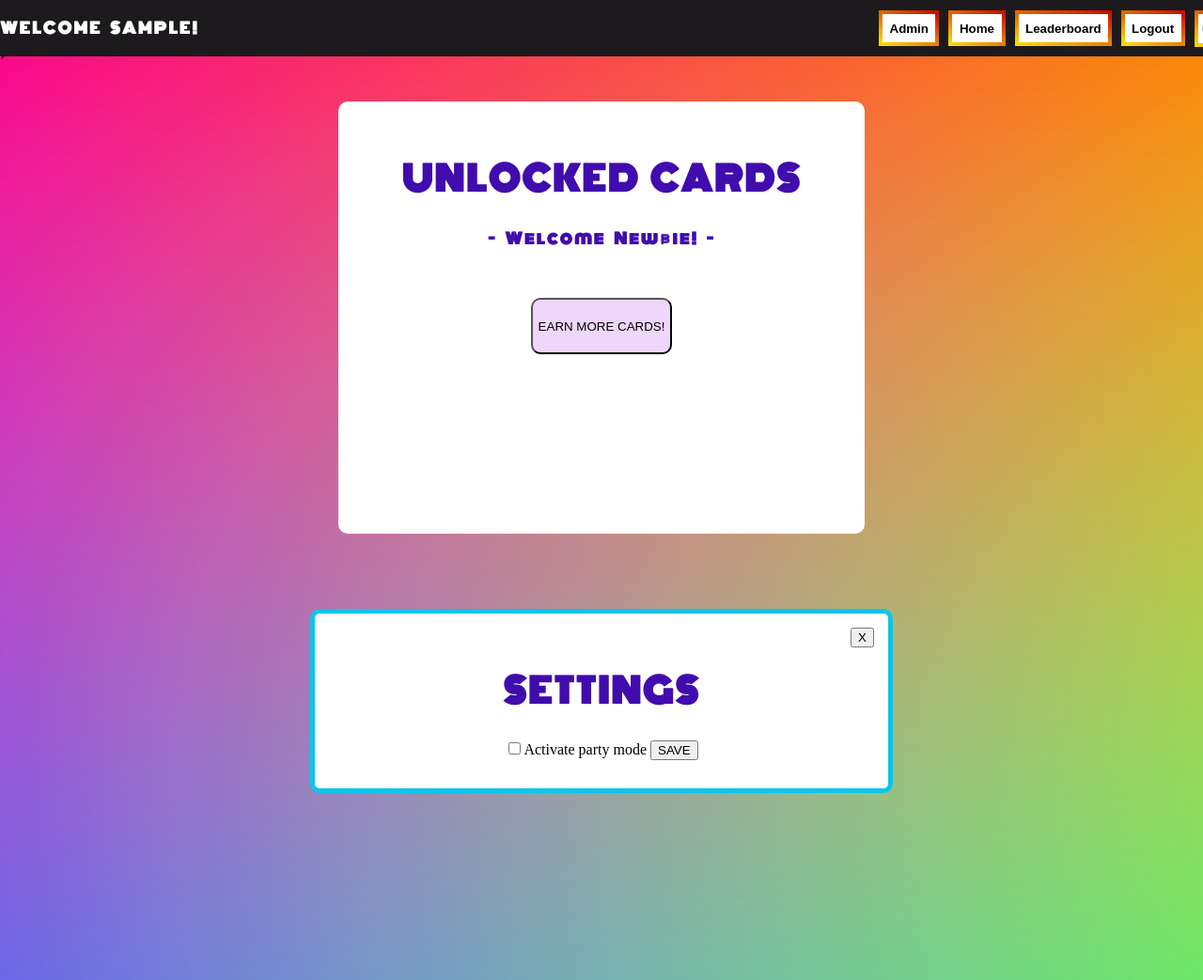
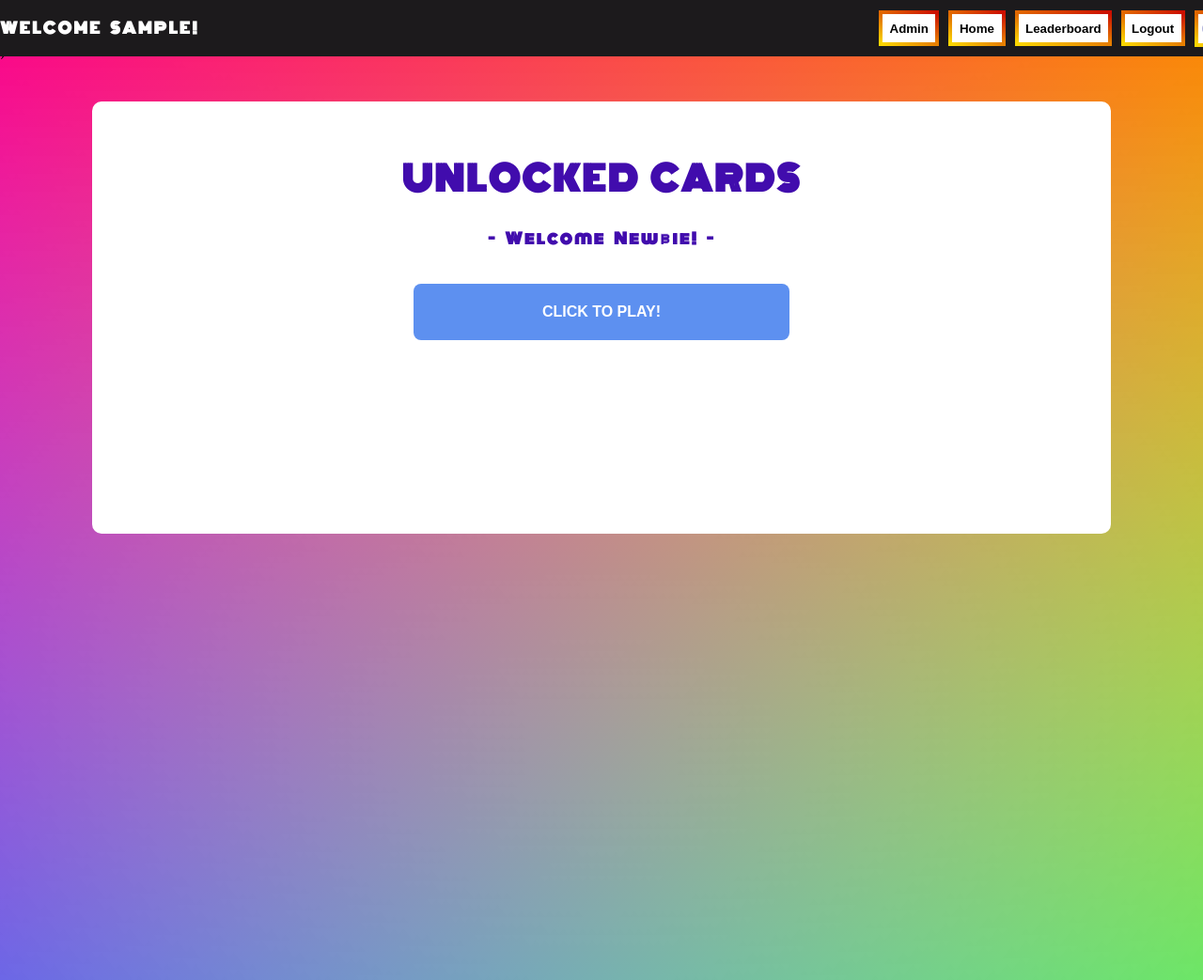
Before and after one commit to JaidenAshmore/chris_project, a Flask app: page /settings in a window 1280 px wide. Shown: the top 1043 px of the page at 94% size. Run offline with Flask 2, Linux system fonts and the light colour scheme; the visitor is signed in with stand-in values (Sample User, id 1); some libraries are stand-ins or nearby versions.

Commit message:
Minor adjustments

```diff
--- a/templates/home.html
+++ b/templates/home.html
@@ -7,16 +7,28 @@
 }
 </style>
 
-<div class="container home">
+<div class="container wide">
     <h1>UNLOCKED CARDS</h1>
     {% if count %}
-    <h4> - You have collected <span class="core-color2" style="font-size: 22px">{{count}}</span> cards! - </h4>
+    <h4> - You hAve collected <span class="core-color2" style="font-size: 22px">{{count}}</span> cArds! - </h4>
     {% else %}
     <h4>- Welcome Newbie! - </h4>
     {% endif %}
-    <form action="/play">
-        <button class="button-hero"id="button_wide">EARN MORE CARDS!</button>
+    <form action='/play'>
+        <button class="button-hero button_wide" id="click_to_play">CLICK TO PLAY!</button>
     </form>
+    {% if count %}
+    <form action='/home'>
+        <select name="filter">
+            <option value="card_id/False">Select an option...</option>
+            <option value="id/True">Recently added</option>
+            <option value="name/False">Alphabetical (A to Z)</option>
+            <option value="name/True">Alphabetical (Z to A)</option>
+        </select>
+        <button>FILTER</button>
+    </form>
+    {% endif %}
+
     <p class="msg">{{msg}}</p>
     <div class="flex-row">
         <div class="tile">
@@ -33,23 +45,5 @@
     </div>
 </div>
 
-{% if settings_clicked %}
-<div class="modal">
-    <div class="container password">
-        <form action="/">
-            <button id="button_close" formaction="/">X</button>
-        </form>
-        <h1>SETTINGS</h1>
-        <form action="/settings_action" method="POST">
-            <input type="hidden" name="forgot" value="true">
-            <!-- give user ability to persalise account -->
-            <input type="checkbox">Activate party mode
-            <button>SAVE</button>
-        </form>
-
-        </form>
-    </div>
-</div>
-{% endif %}
 
 {% endblock %}
--- a/templates/signup.html
+++ b/templates/signup.html
@@ -25,7 +25,7 @@
             <input class="input-field" type="text" name="answer" maxlength=30 required>
         </div>
 
-        <button id="button_wide">CREATE ACCOUNT</button>
+        <button class="button_wide">CREATE ACCOUNT</button>
         <p class="msg">{{msg}}</p>
         <div class="spacer-top"></div>
         <div id="login_links">
```
Also changed, not shown: templates/index.html (+4 -4 lines), templates/play.html (+1 -8 lines).
